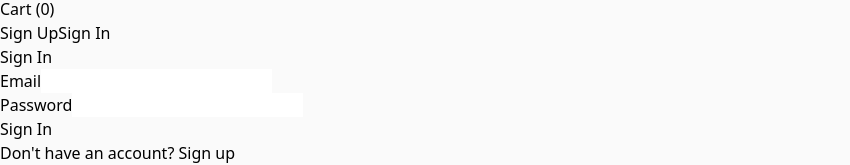
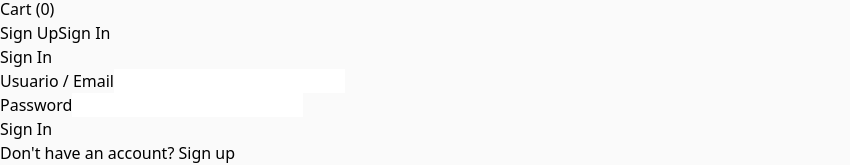
Before and after one commit to KingHaim/knittingwithcalm, a React (Vite) app: page /signin in a window 1280 px wide. Shown: the part 329-494 px from the top of the page, without its empty margins (0-850 px from the left). Built offline with nearby package versions, Linux system fonts and the light colour scheme; no server answers.

Commit message:
fix: rename login fields and add noValidate to bypass stubborn browser email validation

```diff
--- a/src/features/auth/components/SignInForm.jsx
+++ b/src/features/auth/components/SignInForm.jsx
@@ -25,14 +25,14 @@
   };
 
   return (
-    <form onSubmit={handleSubmit} className="space-y-4">
+    <form onSubmit={handleSubmit} className="space-y-4" noValidate>
       <div>
-        <label htmlFor="email" className="block text-sm font-medium text-gray-700">
-          Email
+        <label htmlFor="username" className="block text-sm font-medium text-gray-700">
+          Usuario / Email
         </label>
         <input
           type="text"
-          id="email"
+          id="username"
           value={formData.email}
           onChange={(e) => setFormData({ ...formData, email: e.target.value })}
           className="mt-1 block w-full rounded-md border-gray-300 shadow-sm focus:border-indigo-500 focus:ring-indigo-500"
```
